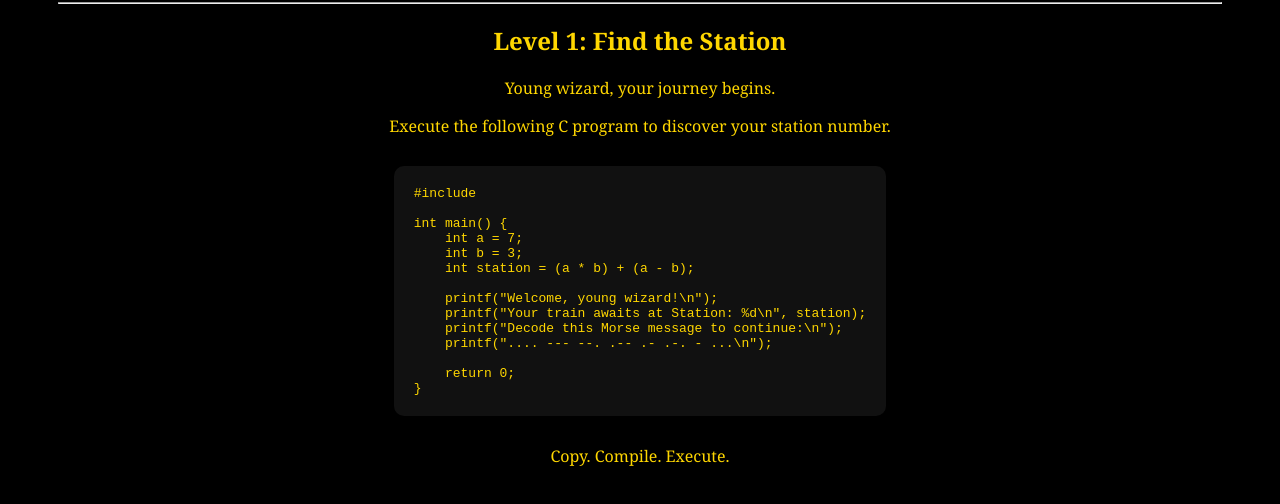
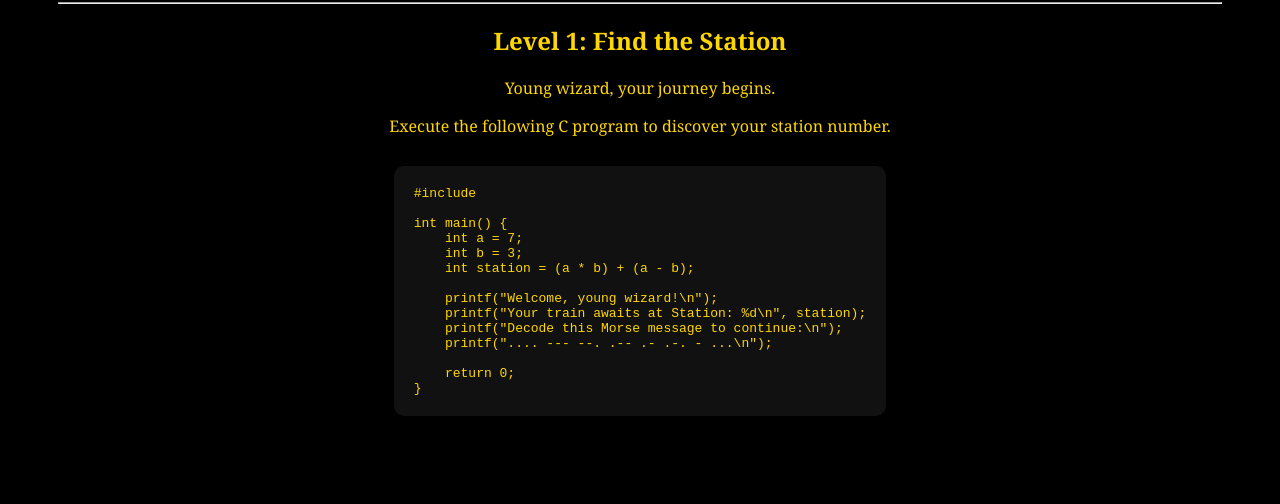
Before and after one commit to Naruto-2710/Magical-Code-Quest, a plain HTML site: page index.html in a window 1280 px wide. Shown: the part 142-646 px from the top of the page. Drawn offline with Linux system fonts and the light colour scheme.

Commit message:
index.html

```diff
--- a/index.html
+++ b/index.html
@@ -46,7 +46,7 @@ int main() {
 }
 </pre>
 
-<p>Copy. Compile. Execute.</p>
+
 
 </body>
 </html>
```
